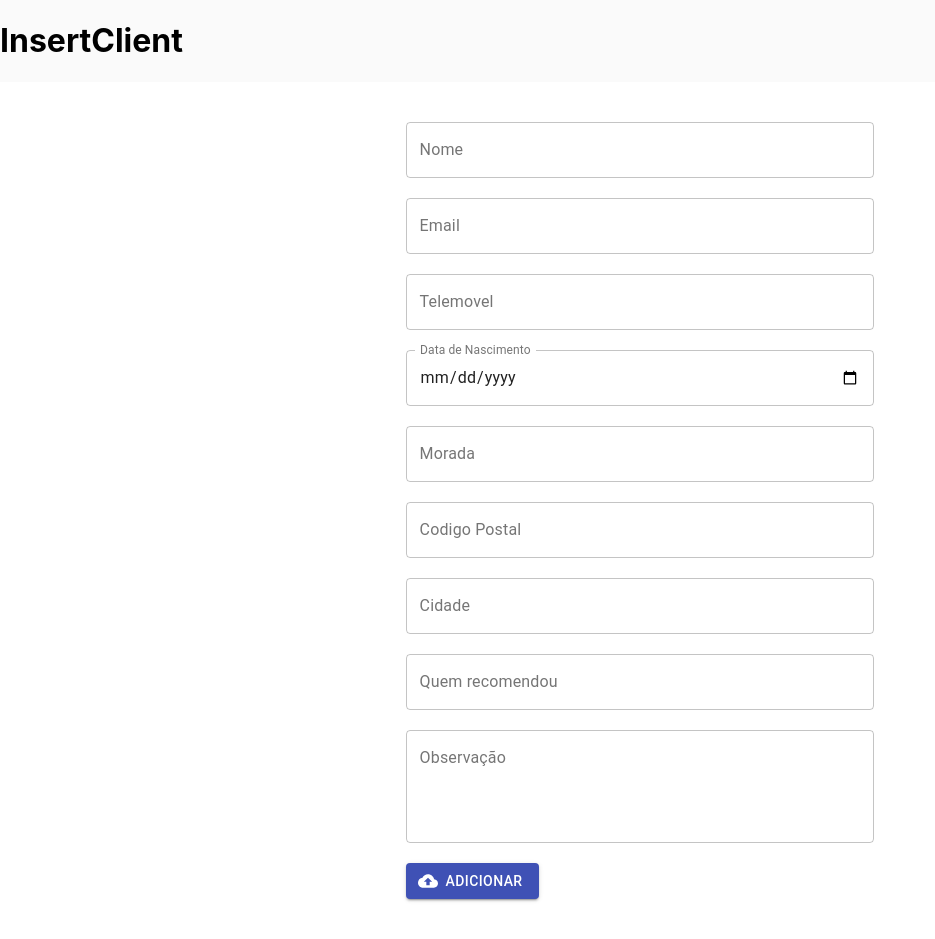
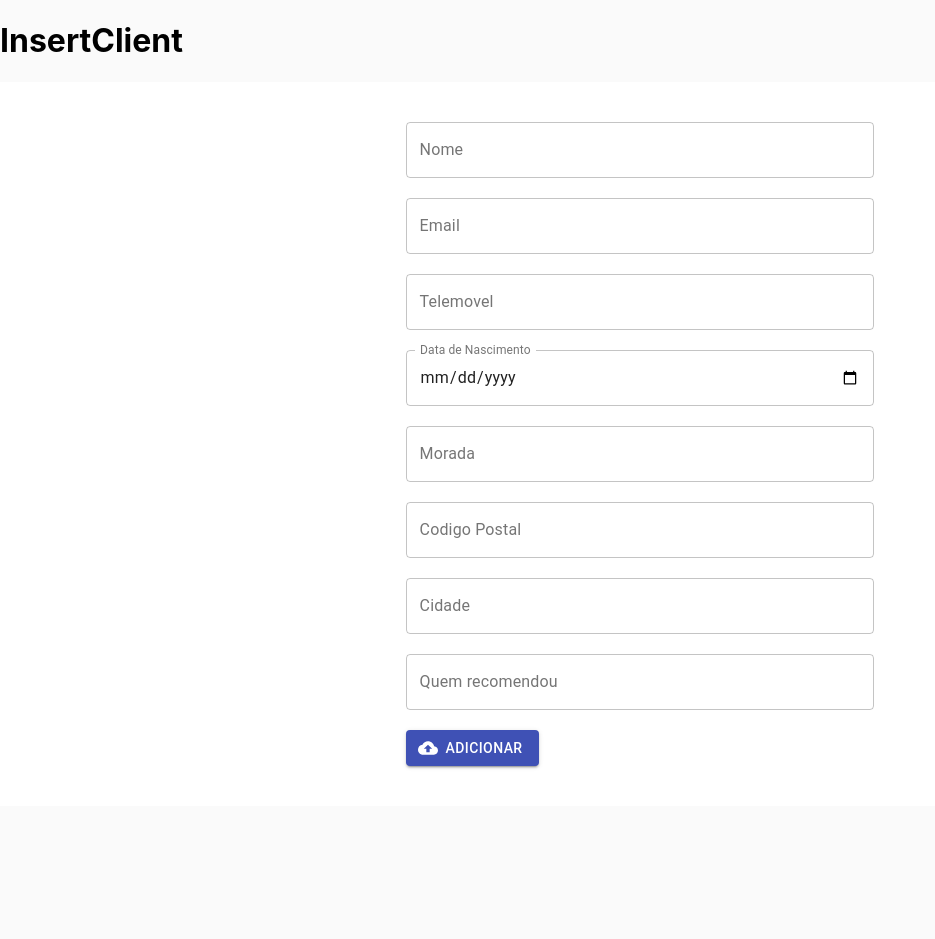
Before and after one commit to PZenha/c-terapias-webapp, a React (Create React App) app: page / in a window 1280 px wide. Shown: the whole page, without its empty margins (0-935 px from the left). After the commit the page ends 806 px from the top, so only its background shows below. Built offline with nearby package versions, Linux system fonts and the light colour scheme.

Commit message:
Added add client mutation

```diff
--- a/package.json
+++ b/package.json
@@ -3,6 +3,7 @@
   "version": "0.1.0",
   "private": true,
   "dependencies": {
+    "@apollo/client": "^3.1.3",
     "@material-ui/core": "^4.11.0",
     "@material-ui/icons": "^4.9.1",
     "@material-ui/lab": "^4.0.0-alpha.56",
@@ -17,11 +18,13 @@
     "@typescript-eslint/parser": "^3.9.1",
     "eslint-plugin-react": "^7.20.6",
     "formik": "^2.1.5",
+    "graphql": "^15.3.0",
     "node-sass": "^4.14.1",
     "react": "^16.13.1",
+    "react-apollo": "^3.1.5",
     "react-dom": "^16.13.1",
     "react-router-dom": "^5.2.0",
-    "react-scripts": "3.4.3",
+    "react-scripts": "^3.4.3",
     "typescript": "~3.7.2",
     "yup": "^0.29.3"
   },
--- /dev/null
+++ b/src/graphql/client.ts
@@ -0,0 +1,6 @@
+import { ApolloClient, InMemoryCache } from '@apollo/client';
+
+export const client = new ApolloClient({
+  uri: 'http://127.0.0.1:5000/graphql',
+  cache: new InMemoryCache(),
+});
--- /dev/null
+++ b/src/graphql/mutations/add-client.ts
@@ -0,0 +1,44 @@
+import { useMutation, gql } from '@apollo/client';
+import { useState } from 'react';
+import { client as ApolloClient } from '../client';
+
+interface IClient {
+  name?: string;
+  dob?: Date;
+  email?: string;
+  phone?: string;
+  gender: 'MALE' | 'FEMALE';
+  address?: {
+    city?: string;
+    zipcode?: string;
+    street?: string;
+  };
+  created_at?: Date;
+  advisedBy?: string;
+}
+
+interface IClientVariables {
+  client: IClient;
+}
+
+export const ADD_CLIENT = gql`
+  mutation addNewClient($client: ClientInput) {
+    addNewClient(client: $client) {
+      _id
+    }
+  }
+`;
+
+export async function MutationAddNewClient(values: IClient) {
+  const client: IClientVariables = {
+    client: values,
+  };
+  console.log(JSON.stringify(client, null, 2));
+
+  const res = await ApolloClient.mutate<IClient, IClientVariables>({
+    mutation: ADD_CLIENT,
+    variables: client,
+  });
+
+  console.log(JSON.stringify(res, null, 2));
+}
--- a/src/pages/insert/insert-form.tsx
+++ b/src/pages/insert/insert-form.tsx
@@ -4,6 +4,7 @@ import { TextField, Button, Container } from '@material-ui/core';
 import MuiAlert, { AlertProps } from '@material-ui/lab/Alert';
 import Snackbar from '@material-ui/core/Snackbar';
 import CloudUploadIcon from '@material-ui/icons/CloudUpload';
+import { MutationAddNewClient } from '../../graphql/mutations/add-client';
 import './insert.scss';
 
 const ClientForm: FC = () => {
@@ -34,9 +35,8 @@ const ClientForm: FC = () => {
           <Formik
             initialValues={{
               name: '',
-              age: '',
-              gender: 'MALE',
-              dob: '',
+              gender: 'MALE' as const,
+              dob: new Date(),
               email: '',
               phone: '',
               address: {
@@ -44,12 +44,13 @@ const ClientForm: FC = () => {
                 zipcode: '',
                 street: '',
               },
-              advidedBy: '',
-              observation: '',
+              advisedBy: '',
+              //observation: '',
             }}
-            onSubmit={(values, { setSubmitting }) => {
+            onSubmit={async (values, { setSubmitting }) => {
               setSubmitting(true);
               console.log(values);
+              await MutationAddNewClient(values);
               setSuccess('success');
               setSuccessMessage('Novo paciente adicionado com sucesso!');
               setSubmitting(false);
@@ -133,14 +134,14 @@ const ClientForm: FC = () => {
                 />
                 <TextField
                   name="advidedBy"
-                  value={values.advidedBy}
+                  value={values.advisedBy}
                   onChange={handleChange}
                   onBlur={handleBlur}
                   id="advisedBy"
                   label="Quem recomendou"
                   variant="outlined"
                 />
-                <TextField
+                {/* <TextField
                   multiline
                   name="observation"
                   value={values.observation}
@@ -150,7 +151,7 @@ const ClientForm: FC = () => {
                   id="observation"
                   label="Observação"
                   variant="outlined"
-                />
+               /> */}
 
                 <div className="submitButton">
                   <Button
```
Also changed, not shown: src/App.tsx (+6 -2 lines), 1 other file (tests, documents, lock files or other folders).
